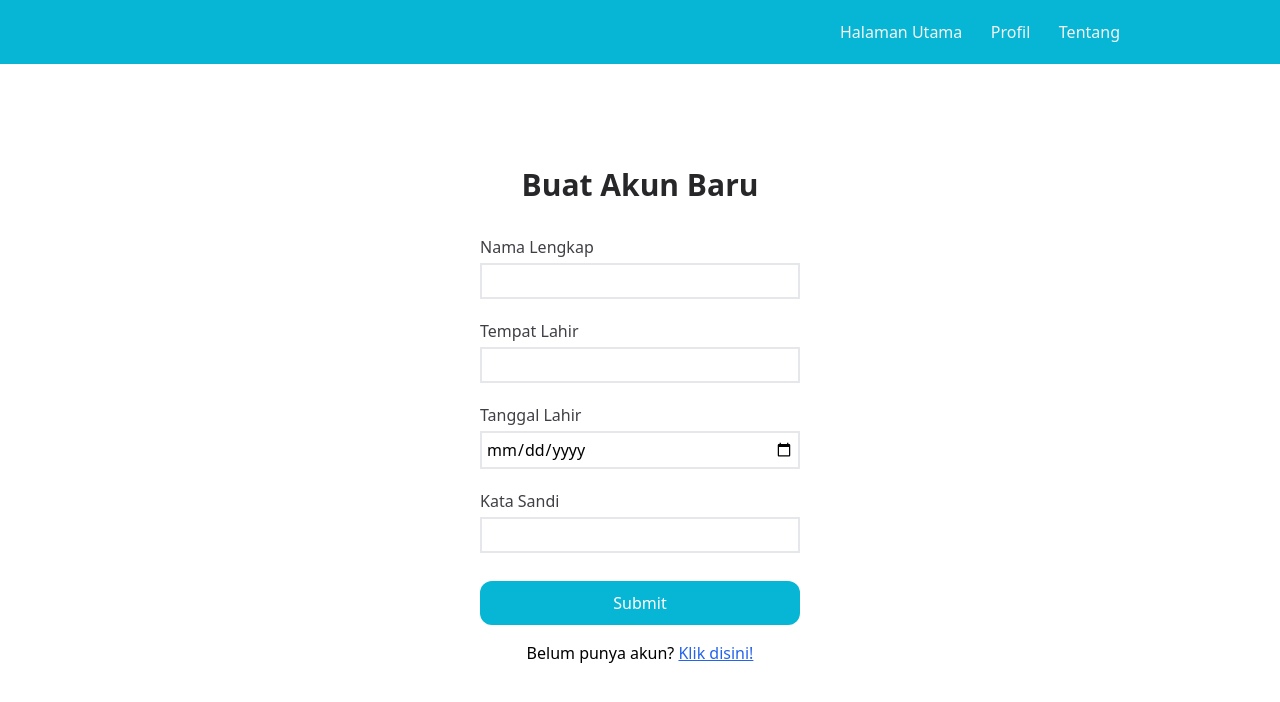
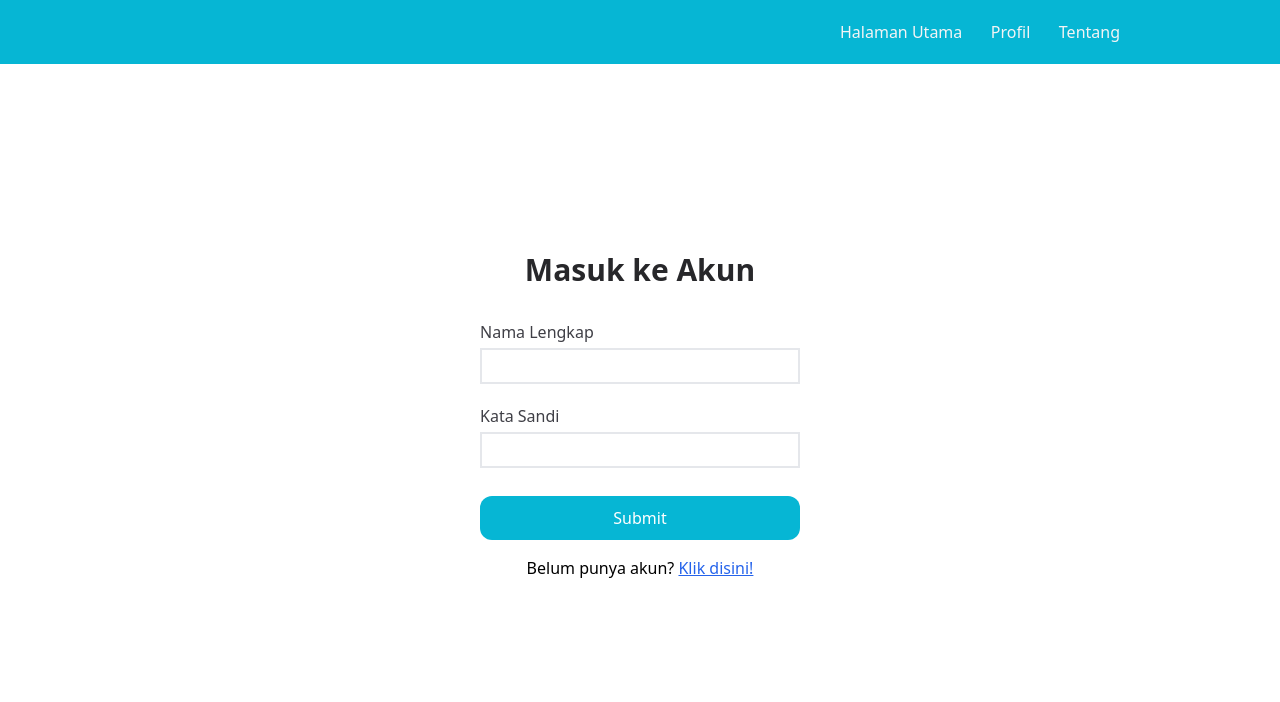
Before and after one commit to zackdesu/konseling-sekolah, a React (Vite) app: page /login in a window 1280 px wide. Shown: the top 702 px of the page. Built offline with nearby package versions, Linux system fonts and the light colour scheme.

Commit message:
update login page

```diff
--- a/src/Pages/login.tsx
+++ b/src/Pages/login.tsx
@@ -3,8 +3,6 @@ import { Link } from "react-router-dom";
 
 type Data = {
   username: string;
-  tempatLahir: string;
-  tanggalLahir: Date;
   password: string;
 };
 
@@ -13,8 +11,6 @@ const Login = () => {
     e.preventDefault();
     const data: Data = {
       username: e.currentTarget.username.value,
-      tempatLahir: e.currentTarget.tempatlahir.value,
-      tanggalLahir: e.currentTarget.tanggallahir.value,
       password: e.currentTarget.password.value,
     };
     console.log(data);
@@ -25,7 +21,7 @@ const Login = () => {
       onSubmit={formSubmit}
       className="flex flex-col items-center justify-center h-full w-full"
     >
-      <h2 className="my-8 text-zinc-800">Buat Akun Baru</h2>
+      <h2 className="my-8 text-zinc-800">Masuk ke Akun</h2>
       <label htmlFor="username" className="labelinput">
         Nama Lengkap
       </label>
@@ -33,26 +29,6 @@ const Login = () => {
         type="text"
         id="username"
         name="username"
-        className="userinput"
-        required
-      />
-      <label htmlFor="tempatlahir" className="labelinput">
-        Tempat Lahir
-      </label>
-      <input
-        type="text"
-        id="tempatlahir"
-        name="tempatlahir"
-        className="userinput"
-        required
-      />
-      <label htmlFor="tanggallahir" className="labelinput">
-        Tanggal Lahir
-      </label>
-      <input
-        type="date"
-        id="tanggallahir"
-        name="tanggallahir"
         className="userinput"
         required
       />
@@ -65,8 +41,9 @@ const Login = () => {
         name="password"
         className="userinput"
       />
-      <button className="normalbutton w-1/2 sm:w-1/3 lg:w-1/4">Submit</button>
-
+      <button type="submit" className="normalbutton w-1/2 sm:w-1/3 lg:w-1/4">
+        Submit
+      </button>
       <p className="mt-2">
         Belum punya akun?{" "}
         <Link to={"/register"} className="text-blue-600 underline">
```
